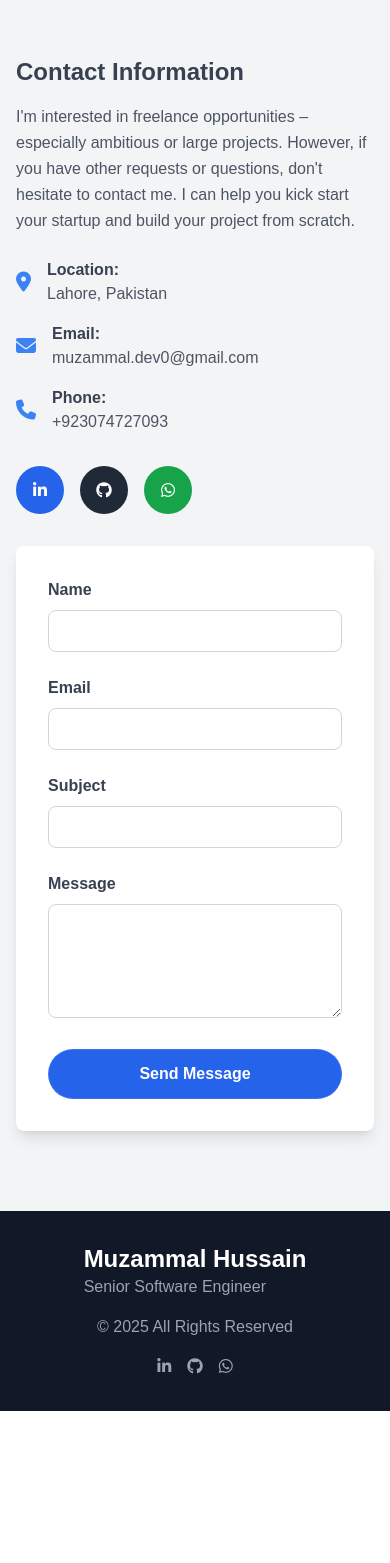
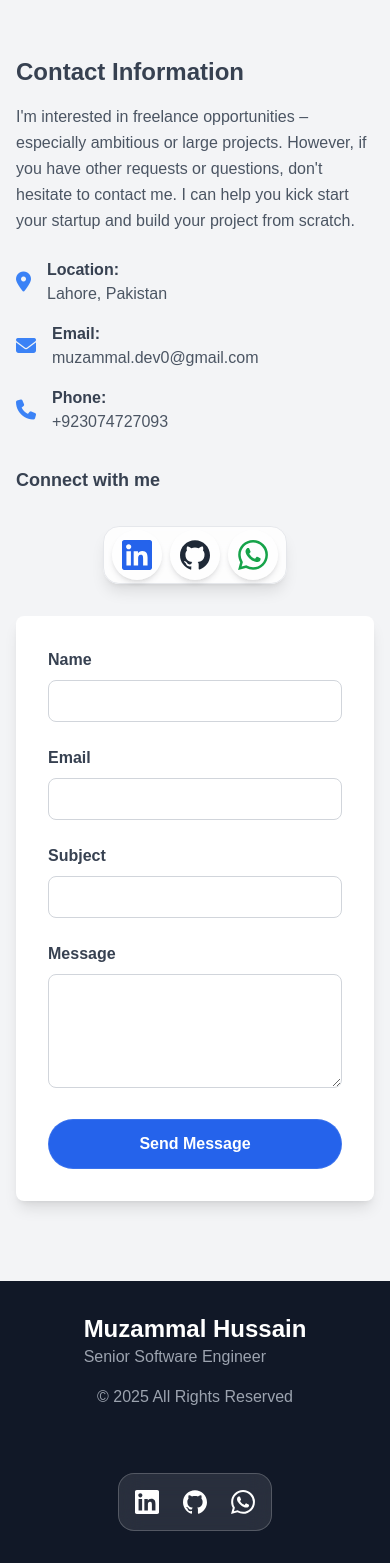
Before and after one commit to muzammal-dev0/portfolio, a React (Vite) app: page / in a window 390 px wide. Shown: the part 7484-9047 px from the top of the page. Before the commit the page ends 8895 px from the top, so only its background shows below. Built offline with nearby package versions, Linux system fonts and the light colour scheme; a web font is replaced by a local one.

Commit message:
add dock

```diff
--- a/package.json
+++ b/package.json
@@ -9,8 +9,10 @@
     "preview": "vite preview"
   },
   "dependencies": {
+    "class-variance-authority": "^0.7.1",
     "clsx": "^2.1.1",
     "framer-motion": "^12.23.24",
+    "motion": "^12.23.24",
     "react": "^18.2.0",
     "react-dom": "^18.2.0",
     "tailwind-merge": "^3.3.1"
--- a/src/components/layout/Footer.jsx
+++ b/src/components/layout/Footer.jsx
@@ -1,4 +1,5 @@
 import { personalInfo } from '../../constants/personalInfo'
+import { Dock, DockIcon } from '@/components/ui/dock'
 
 const Footer = () => {
   const currentYear = new Date().getFullYear()
@@ -6,18 +7,33 @@ const Footer = () => {
   const socialLinks = [
     {
       href: personalInfo.socialLinks.linkedin,
-      icon: 'fab fa-linkedin-in',
       label: 'LinkedIn',
+      icon: (
+        <svg viewBox="0 0 24 24" fill="currentColor" className="w-full h-full">
+          <title>LinkedIn</title>
+          <path d="M20.447 20.452h-3.554v-5.569c0-1.328-.027-3.037-1.852-3.037-1.853 0-2.136 1.445-2.136 2.939v5.667H9.351V9h3.414v1.561h.046c.477-.9 1.637-1.85 3.37-1.85 3.601 0 4.267 2.37 4.267 5.455v6.286zM5.337 7.433c-1.144 0-2.063-.926-2.063-2.065 0-1.138.92-2.063 2.063-2.063 1.14 0 2.064.925 2.064 2.063 0 1.139-.925 2.065-2.064 2.065zm1.782 13.019H3.555V9h3.564v11.452zM22.225 0H1.771C.792 0 0 .774 0 1.729v20.542C0 23.227.792 24 1.771 24h20.451C23.2 24 24 23.227 24 22.271V1.729C24 .774 23.2 0 22.222 0h.003z" />
+        </svg>
+      ),
     },
     {
       href: personalInfo.socialLinks.github,
-      icon: 'fab fa-github',
       label: 'GitHub',
+      icon: (
+        <svg viewBox="0 0 24 24" fill="currentColor" className="w-full h-full">
+          <title>GitHub</title>
+          <path d="M12 .297c-6.63 0-12 5.373-12 12 0 5.303 3.438 9.8 8.205 11.385.6.113.82-.258.82-.577 0-.285-.01-1.04-.015-2.04-3.338.724-4.042-1.61-4.042-1.61C4.422 18.07 3.633 17.7 3.633 17.7c-1.087-.744.084-.729.084-.729 1.205.084 1.838 1.236 1.838 1.236 1.07 1.835 2.809 1.305 3.495.998.108-.776.417-1.305.76-1.605-2.665-.3-5.466-1.332-5.466-5.93 0-1.31.465-2.38 1.235-3.22-.135-.303-.54-1.523.105-3.176 0 0 1.005-.322 3.3 1.23.96-.267 1.98-.399 3-.405 1.02.006 2.04.138 3 .405 2.28-1.552 3.285-1.23 3.285-1.23.645 1.653.24 2.873.12 3.176.765.84 1.23 1.91 1.23 3.22 0 4.61-2.805 5.625-5.475 5.92.42.36.81 1.096.81 2.22 0 1.606-.015 2.896-.015 3.286 0 .315.21.69.825.57C20.565 22.092 24 17.592 24 12.297c0-6.627-5.373-12-12-12" />
+        </svg>
+      ),
     },
     {
       href: personalInfo.socialLinks.whatsapp,
-      icon: 'fab fa-whatsapp',
       label: 'WhatsApp',
+      icon: (
+        <svg viewBox="0 0 24 24" fill="currentColor" className="w-full h-full">
+          <title>WhatsApp</title>
+          <path d="M17.472 14.382c-.297-.149-1.758-.867-2.03-.967-.273-.099-.471-.148-.67.15-.197.297-.767.966-.94 1.164-.173.199-.347.223-.644.075-.297-.15-1.255-.463-2.39-1.475-.883-.788-1.48-1.761-1.653-2.059-.173-.297-.018-.458.13-.606.134-.133.298-.347.446-.52.149-.174.198-.298.298-.497.099-.198.05-.371-.025-.52-.075-.149-.669-1.612-.916-2.207-.242-.579-.487-.5-.669-.51-.173-.008-.371-.01-.57-.01-.198 0-.52.074-.792.372-.272.297-1.04 1.016-1.04 2.479 0 1.462 1.065 2.875 1.213 3.074.149.198 2.096 3.2 5.077 4.487.709.306 1.262.489 1.694.625.712.227 1.36.195 1.871.118.571-.085 1.758-.719 2.006-1.413.248-.694.248-1.289.173-1.413-.074-.124-.272-.198-.57-.347m-5.421 7.403h-.004a9.87 9.87 0 01-5.031-1.378l-.361-.214-3.741.982.998-3.648-.235-.374a9.86 9.86 0 01-1.51-5.26c.001-5.45 4.436-9.884 9.888-9.884 2.64 0 5.122 1.03 6.988 2.898a9.825 9.825 0 012.893 6.994c-.003 5.45-4.437 9.884-9.885 9.884m8.413-18.297A11.815 11.815 0 0012.05 0C5.495 0 .16 5.335.157 11.892c0 2.096.547 4.142 1.588 5.945L.057 24l6.305-1.654a11.882 11.882 0 005.683 1.448h.005c6.554 0 11.89-5.335 11.893-11.893a11.821 11.821 0 00-3.48-8.413Z" />
+        </svg>
+      ),
     },
   ]
 
@@ -32,20 +48,24 @@ const Footer = () => {
           <div>
             <p className="text-gray-400">&copy; {currentYear} All Rights Reserved</p>
           </div>
-          <div className="flex mt-4 md:mt-0 space-x-4">
+        </div>
+        {/* Dock for Social Links */}
+        <div className="mt-8 flex justify-center">
+          <Dock className="bg-white/10 border-white/20">
             {socialLinks.map((link, index) => (
+              <DockIcon key={index} className="bg-transparent hover:bg-white/10">
                 <a
-                key={index}
                   href={link.href}
-                className="text-gray-400 hover:text-white transition"
                   target="_blank"
                   rel="noopener noreferrer"
                   aria-label={link.label}
+                  className="flex items-center justify-center w-full h-full text-white hover:text-white/80 transition-colors"
                 >
-                <i className={link.icon}></i>
+                  {link.icon}
                 </a>
+              </DockIcon>
             ))}
-          </div>
+          </Dock>
         </div>
       </div>
     </footer>
--- a/src/components/sections/Contact.jsx
+++ b/src/components/sections/Contact.jsx
@@ -1,6 +1,7 @@
 import { useState } from 'react'
 import { personalInfo } from '../../constants/personalInfo'
 import { ShimmerButton } from '../magicui/ShimmerButton'
+import { Dock, DockIcon } from '@/components/ui/dock'
 
 const ContactInfo = ({ icon, label, value }) => (
   <div className="flex items-center mb-4">
@@ -14,17 +15,6 @@ const ContactInfo = ({ icon, label, value }) => (
   </div>
 )
 
-const SocialLink = ({ href, icon, className }) => (
-  <a
-    href={href}
-    className={className}
-    target="_blank"
-    rel="noopener noreferrer"
-    aria-label={icon}
-  >
-    <i className={icon}></i>
-  </a>
-)
 
 const Contact = () => {
   const [formData, setFormData] = useState({
@@ -74,21 +64,36 @@ const Contact = () => {
   const socialLinks = [
     {
       href: personalInfo.socialLinks.linkedin,
-      icon: 'fab fa-linkedin-in',
-      className:
-        'h-12 w-12 bg-blue-600 text-white rounded-full flex items-center justify-center hover:bg-blue-700 transition',
+      label: 'LinkedIn',
+      icon: (
+        <svg viewBox="0 0 24 24" fill="currentColor" className="w-full h-full">
+          <title>LinkedIn</title>
+          <path d="M20.447 20.452h-3.554v-5.569c0-1.328-.027-3.037-1.852-3.037-1.853 0-2.136 1.445-2.136 2.939v5.667H9.351V9h3.414v1.561h.046c.477-.9 1.637-1.85 3.37-1.85 3.601 0 4.267 2.37 4.267 5.455v6.286zM5.337 7.433c-1.144 0-2.063-.926-2.063-2.065 0-1.138.92-2.063 2.063-2.063 1.14 0 2.064.925 2.064 2.063 0 1.139-.925 2.065-2.064 2.065zm1.782 13.019H3.555V9h3.564v11.452zM22.225 0H1.771C.792 0 0 .774 0 1.729v20.542C0 23.227.792 24 1.771 24h20.451C23.2 24 24 23.227 24 22.271V1.729C24 .774 23.2 0 22.222 0h.003z" />
+        </svg>
+      ),
+      color: 'text-blue-600',
     },
     {
       href: personalInfo.socialLinks.github,
-      icon: 'fab fa-github',
-      className:
-        'h-12 w-12 bg-gray-800 text-white rounded-full flex items-center justify-center hover:bg-black transition',
+      label: 'GitHub',
+      icon: (
+        <svg viewBox="0 0 24 24" fill="currentColor" className="w-full h-full">
+          <title>GitHub</title>
+          <path d="M12 .297c-6.63 0-12 5.373-12 12 0 5.303 3.438 9.8 8.205 11.385.6.113.82-.258.82-.577 0-.285-.01-1.04-.015-2.04-3.338.724-4.042-1.61-4.042-1.61C4.422 18.07 3.633 17.7 3.633 17.7c-1.087-.744.084-.729.084-.729 1.205.084 1.838 1.236 1.838 1.236 1.07 1.835 2.809 1.305 3.495.998.108-.776.417-1.305.76-1.605-2.665-.3-5.466-1.332-5.466-5.93 0-1.31.465-2.38 1.235-3.22-.135-.303-.54-1.523.105-3.176 0 0 1.005-.322 3.3 1.23.96-.267 1.98-.399 3-.405 1.02.006 2.04.138 3 .405 2.28-1.552 3.285-1.23 3.285-1.23.645 1.653.24 2.873.12 3.176.765.84 1.23 1.91 1.23 3.22 0 4.61-2.805 5.625-5.475 5.92.42.36.81 1.096.81 2.22 0 1.606-.015 2.896-.015 3.286 0 .315.21.69.825.57C20.565 22.092 24 17.592 24 12.297c0-6.627-5.373-12-12-12" />
+        </svg>
+      ),
+      color: 'text-gray-800',
     },
     {
       href: personalInfo.socialLinks.whatsapp,
-      icon: 'fab fa-whatsapp',
-      className:
-        'h-12 w-12 bg-green-600 text-white rounded-full flex items-center justify-center hover:bg-green-700 transition',
+      label: 'WhatsApp',
+      icon: (
+        <svg viewBox="0 0 24 24" fill="currentColor" className="w-full h-full">
+          <title>WhatsApp</title>
+          <path d="M17.472 14.382c-.297-.149-1.758-.867-2.03-.967-.273-.099-.471-.148-.67.15-.197.297-.767.966-.94 1.164-.173.199-.347.223-.644.075-.297-.15-1.255-.463-2.39-1.475-.883-.788-1.48-1.761-1.653-2.059-.173-.297-.018-.458.13-.606.134-.133.298-.347.446-.52.149-.174.198-.298.298-.497.099-.198.05-.371-.025-.52-.075-.149-.669-1.612-.916-2.207-.242-.579-.487-.5-.669-.51-.173-.008-.371-.01-.57-.01-.198 0-.52.074-.792.372-.272.297-1.04 1.016-1.04 2.479 0 1.462 1.065 2.875 1.213 3.074.149.198 2.096 3.2 5.077 4.487.709.306 1.262.489 1.694.625.712.227 1.36.195 1.871.118.571-.085 1.758-.719 2.006-1.413.248-.694.248-1.289.173-1.413-.074-.124-.272-.198-.57-.347m-5.421 7.403h-.004a9.87 9.87 0 01-5.031-1.378l-.361-.214-3.741.982.998-3.648-.235-.374a9.86 9.86 0 01-1.51-5.26c.001-5.45 4.436-9.884 9.888-9.884 2.64 0 5.122 1.03 6.988 2.898a9.825 9.825 0 012.893 6.994c-.003 5.45-4.437 9.884-9.885 9.884m8.413-18.297A11.815 11.815 0 0012.05 0C5.495 0 .16 5.335.157 11.892c0 2.096.547 4.142 1.588 5.945L.057 24l6.305-1.654a11.882 11.882 0 005.683 1.448h.005c6.554 0 11.89-5.335 11.893-11.893a11.821 11.821 0 00-3.48-8.413Z" />
+        </svg>
+      ),
+      color: 'text-green-600',
     },
   ]
 
@@ -109,10 +114,32 @@ const Contact = () => {
             {contactInfo.map((info, index) => (
               <ContactInfo key={index} {...info} />
             ))}
-            <div className="flex mt-8 space-x-4">
-              {socialLinks.map((link, index) => (
-                <SocialLink key={index} {...link} />
-              ))}
+            {/* Dock for Social Links */}
+            <div className="mt-8">
+              <h4 className="text-lg font-semibold text-gray-700 mb-4">Connect with me</h4>
+              <Dock
+                className="bg-white/80 backdrop-blur-md border border-gray-200 shadow-lg"
+                iconSize={50}
+                iconMagnification={70}
+                iconDistance={120}
+              >
+                {socialLinks.map((link, index) => (
+                  <DockIcon
+                    key={index}
+                    className="bg-white/50 hover:bg-white/80 transition-colors rounded-full shadow-md"
+                  >
+                    <a
+                      href={link.href}
+                      target="_blank"
+                      rel="noopener noreferrer"
+                      aria-label={link.label}
+                      className={`flex items-center justify-center w-full h-full ${link.color} hover:scale-110 transition-transform`}
+                    >
+                      {link.icon}
+                    </a>
+                  </DockIcon>
+                ))}
+              </Dock>
             </div>
           </div>
           <div className="md:w-1/2">
--- /dev/null
+++ b/src/components/ui/dock.jsx
@@ -0,0 +1,119 @@
+import React, { useRef } from "react";
+import { cva } from "class-variance-authority";
+import { motion, useMotionValue, useSpring, useTransform } from "framer-motion";
+
+import { cn } from "@/utils/cn";
+
+const DEFAULT_SIZE = 40;
+const DEFAULT_MAGNIFICATION = 60;
+const DEFAULT_DISTANCE = 140;
+const DEFAULT_DISABLEMAGNIFICATION = false;
+
+const dockVariants = cva(
+  "supports-backdrop-blur:bg-white/10 supports-backdrop-blur:dark:bg-black/10 mx-auto mt-8 flex h-[58px] w-max items-center justify-center gap-2 rounded-2xl border p-2 backdrop-blur-md"
+);
+
+const Dock = React.forwardRef(
+  (
+    {
+      className,
+      children,
+      iconSize = DEFAULT_SIZE,
+      iconMagnification = DEFAULT_MAGNIFICATION,
+      disableMagnification = DEFAULT_DISABLEMAGNIFICATION,
+      iconDistance = DEFAULT_DISTANCE,
+      direction = "middle",
+      ...props
+    },
+    ref
+  ) => {
+    const mouseX = useMotionValue(Infinity);
+
+    const renderChildren = () => {
+      return React.Children.map(children, (child) => {
+        if (React.isValidElement(child) && child.type === DockIcon) {
+          return React.cloneElement(child, {
+            ...child.props,
+            mouseX: mouseX,
+            size: iconSize,
+            magnification: iconMagnification,
+            disableMagnification: disableMagnification,
+            distance: iconDistance,
+          });
+        }
+        return child;
+      });
+    };
+
+    return (
+      <motion.div
+        ref={ref}
+        onMouseMove={(e) => mouseX.set(e.pageX)}
+        onMouseLeave={() => mouseX.set(Infinity)}
+        {...props}
+        className={cn(dockVariants({ className }), {
+          "items-start": direction === "top",
+          "items-center": direction === "middle",
+          "items-end": direction === "bottom",
+        })}
+      >
+        {renderChildren()}
+      </motion.div>
+    );
+  }
+);
+
+Dock.displayName = "Dock";
+
+const DockIcon = ({
+  size = DEFAULT_SIZE,
+  magnification = DEFAULT_MAGNIFICATION,
+  disableMagnification,
+  distance = DEFAULT_DISTANCE,
+  mouseX,
+  className,
+  children,
+  ...props
+}) => {
+  const ref = useRef(null);
+  const padding = Math.max(6, size * 0.2);
+  const defaultMouseX = useMotionValue(Infinity);
+
+  const distanceCalc = useTransform(mouseX ?? defaultMouseX, (val) => {
+    const bounds = ref.current?.getBoundingClientRect() ?? { x: 0, width: 0 };
+    return val - bounds.x - bounds.width / 2;
+  });
+
+  const targetSize = disableMagnification ? size : magnification;
+
+  const sizeTransform = useTransform(
+    distanceCalc,
+    [-distance, 0, distance],
+    [size, targetSize, size]
+  );
+
+  const scaleSize = useSpring(sizeTransform, {
+    mass: 0.1,
+    stiffness: 150,
+    damping: 12,
+  });
+
+  return (
+    <motion.div
+      ref={ref}
+      style={{ width: scaleSize, height: scaleSize, padding }}
+      className={cn(
+        "flex aspect-square cursor-pointer items-center justify-center rounded-full",
+        disableMagnification && "hover:bg-muted-foreground transition-colors",
+        className
+      )}
+      {...props}
+    >
+      <div>{children}</div>
+    </motion.div>
+  );
+};
+
+DockIcon.displayName = "DockIcon";
+
+export { Dock, DockIcon, dockVariants };
```
Also changed, not shown: 1 other file (tests, documents, lock files or other folders). Lines whose indentation alone changed are shown as unchanged.
